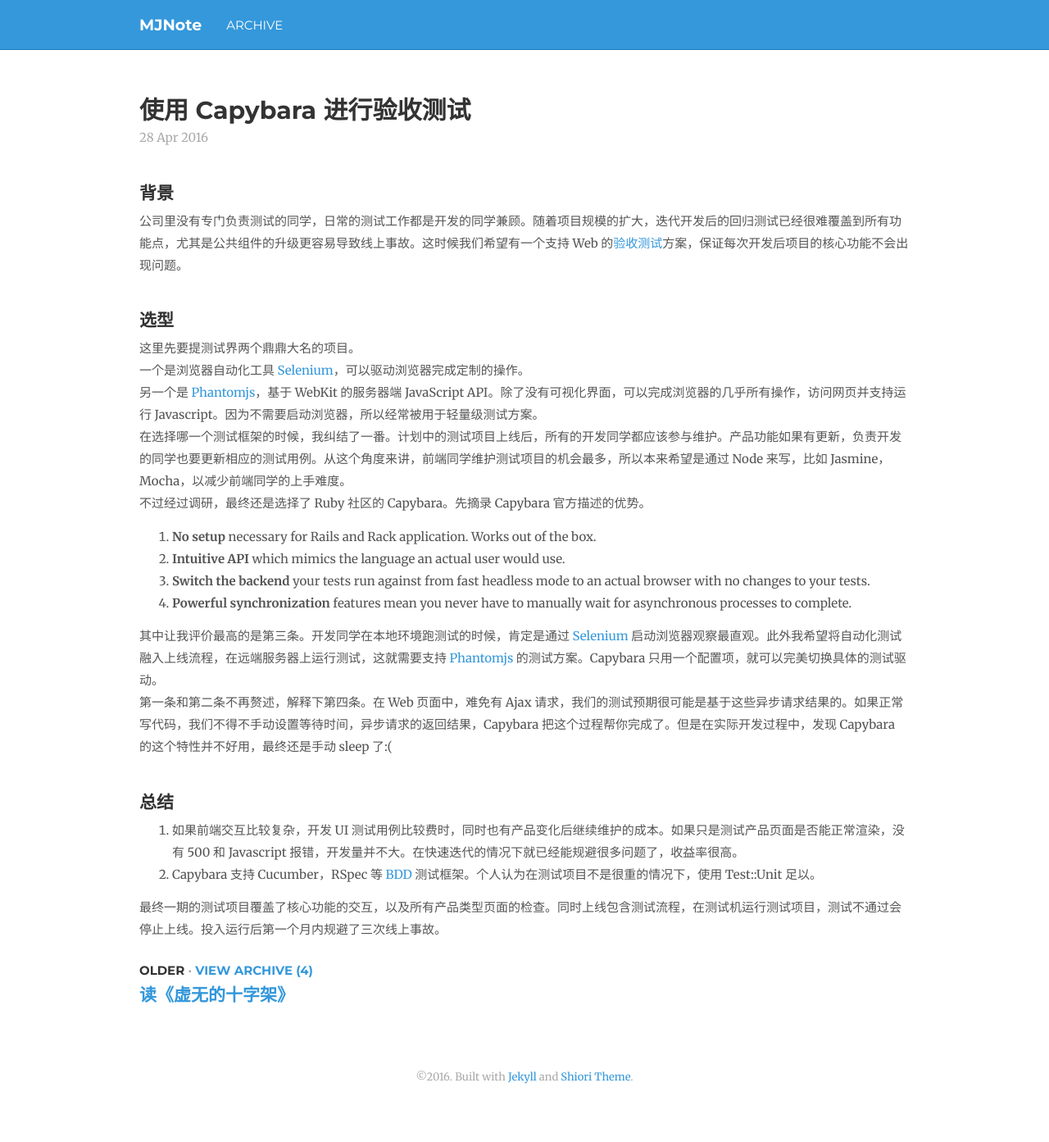
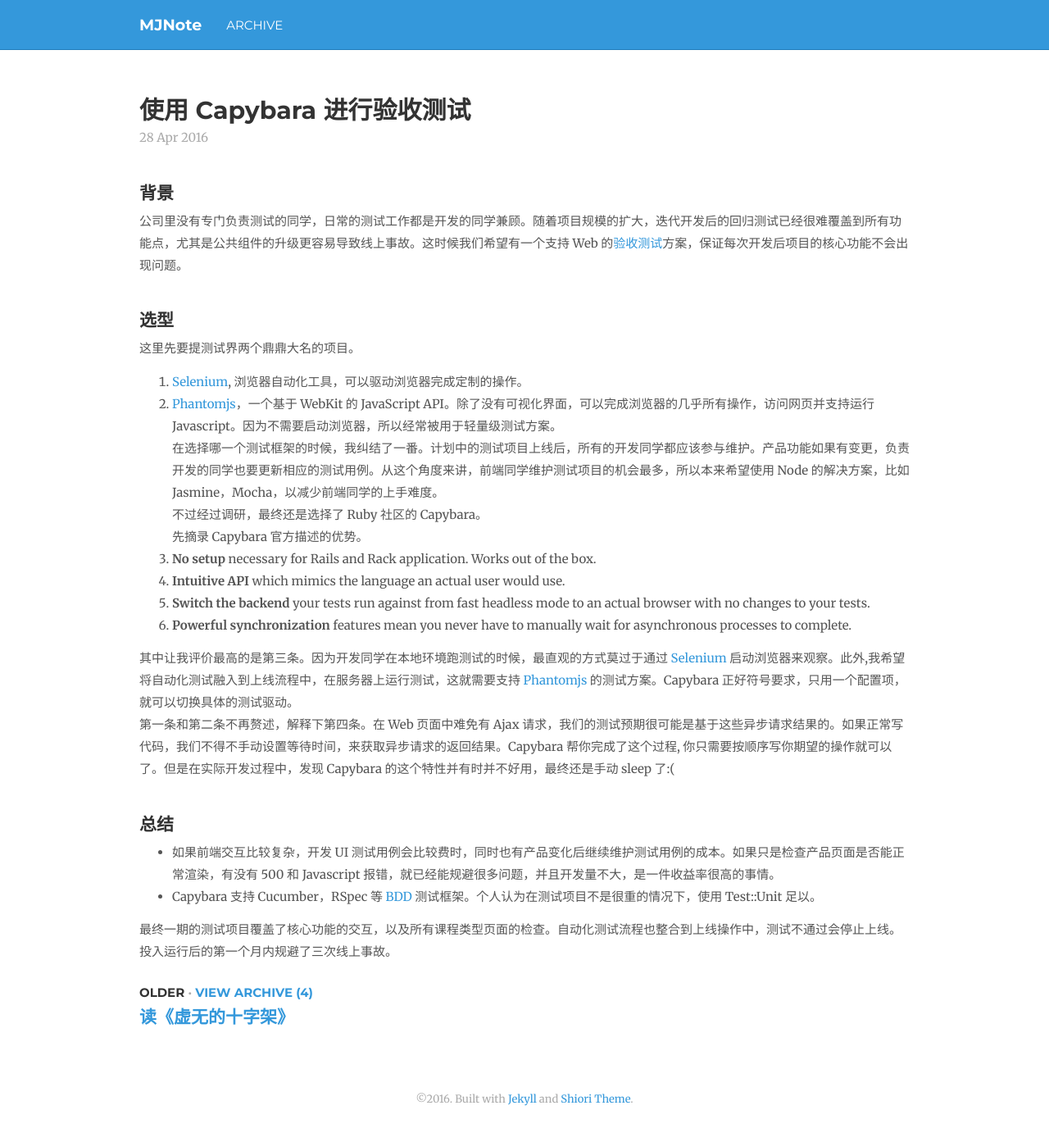
Before and after one commit to bittenApple/bittenApple.github.io, a Jekyll site: the page built from _posts/2016-04-28-acceptance-test-with-capybara.md, in a window 1280 px wide. Shown: the whole page at 82% size. Built offline with Jekyll 4.4.1, drawn with Linux system fonts in a browser that asks for light colours; nearby versions of some CDN libraries; comment, search, counter and statistics services are not loaded; before the commit the page ends 1366 px from its top, so only the background shows below that.

Commit message:
Fix sentences

```diff
--- a/_posts/2016-04-28-acceptance-test-with-capybara.md
+++ b/_posts/2016-04-28-acceptance-test-with-capybara.md
@@ -11,23 +11,24 @@ tags: [Capybara, Acceptance Test]
 
 ## 选型
 这里先要提测试界两个鼎鼎大名的项目。
-一个是浏览器自动化工具 [Selenium]，可以驱动浏览器完成定制的操作。
-另一个是 [Phantomjs]，基于 WebKit 的服务器端 JavaScript API。除了没有可视化界面，可以完成浏览器的几乎所有操作，访问网页并支持运行 Javascript。因为不需要启动浏览器，所以经常被用于轻量级测试方案。
-在选择哪一个测试框架的时候，我纠结了一番。计划中的测试项目上线后，所有的开发同学都应该参与维护。产品功能如果有更新，负责开发的同学也要更新相应的测试用例。从这个角度来讲，前端同学维护测试项目的机会最多，所以本来希望是通过 Node 来写，比如 Jasmine，Mocha，以减少前端同学的上手难度。
-不过经过调研，最终还是选择了 Ruby 社区的 Capybara。先摘录 Capybara 官方描述的优势。
+1. [Selenium], 浏览器自动化工具，可以驱动浏览器完成定制的操作。
+2. [Phantomjs]，一个基于 WebKit 的 JavaScript API。除了没有可视化界面，可以完成浏览器的几乎所有操作，访问网页并支持运行 Javascript。因为不需要启动浏览器，所以经常被用于轻量级测试方案。
+在选择哪一个测试框架的时候，我纠结了一番。计划中的测试项目上线后，所有的开发同学都应该参与维护。产品功能如果有变更，负责开发的同学也要更新相应的测试用例。从这个角度来讲，前端同学维护测试项目的机会最多，所以本来希望使用 Node 的解决方案，比如 Jasmine，Mocha，以减少前端同学的上手难度。
+不过经过调研，最终还是选择了 Ruby 社区的 Capybara。
+先摘录 Capybara 官方描述的优势。
 1. **No setup** necessary for Rails and Rack application. Works out of the box.
 2. **Intuitive API** which mimics the language an actual user would use.
 3. **Switch the backend** your tests run against from fast headless mode to an actual browser with no changes to your tests.
 4. **Powerful synchronization** features mean you never have to manually wait for asynchronous processes to complete.
 
-其中让我评价最高的是第三条。开发同学在本地环境跑测试的时候，肯定是通过 [Selenium] 启动浏览器观察最直观。此外我希望将自动化测试融入上线流程，在远端服务器上运行测试，这就需要支持 [Phantomjs] 的测试方案。Capybara 只用一个配置项，就可以完美切换具体的测试驱动。
-第一条和第二条不再赘述，解释下第四条。在 Web 页面中，难免有 Ajax 请求，我们的测试预期很可能是基于这些异步请求结果的。如果正常写代码，我们不得不手动设置等待时间，异步请求的返回结果，Capybara 把这个过程帮你完成了。但是在实际开发过程中，发现 Capybara 的这个特性并不好用，最终还是手动 sleep 了:(
+其中让我评价最高的是第三条。因为开发同学在本地环境跑测试的时候，最直观的方式莫过于通过 [Selenium] 启动浏览器来观察。此外,我希望将自动化测试融入到上线流程中，在服务器上运行测试，这就需要支持 [Phantomjs] 的测试方案。Capybara 正好符号要求，只用一个配置项，就可以切换具体的测试驱动。
+第一条和第二条不再赘述，解释下第四条。在 Web 页面中难免有 Ajax 请求，我们的测试预期很可能是基于这些异步请求结果的。如果正常写代码，我们不得不手动设置等待时间，来获取异步请求的返回结果。Capybara 帮你完成了这个过程, 你只需要按顺序写你期望的操作就可以了。但是在实际开发过程中，发现 Capybara 的这个特性并有时并不好用，最终还是手动 sleep 了:(
 
 ## 总结
-1. 如果前端交互比较复杂，开发 UI 测试用例比较费时，同时也有产品变化后继续维护的成本。如果只是测试产品页面是否能正常渲染，没有 500 和 Javascript 报错，开发量并不大。在快速迭代的情况下就已经能规避很多问题了，收益率很高。
-2. Capybara 支持 Cucumber，RSpec 等 [BDD](https://en.wikipedia.org/wiki/Behavior-driven_development) 测试框架。个人认为在测试项目不是很重的情况下，使用 Test::Unit 足以。
+- 如果前端交互比较复杂，开发 UI 测试用例会比较费时，同时也有产品变化后继续维护测试用例的成本。如果只是检查产品页面是否能正常渲染，有没有 500 和 Javascript 报错，就已经能规避很多问题，并且开发量不大，是一件收益率很高的事情。
+- Capybara 支持 Cucumber，RSpec 等 [BDD](https://en.wikipedia.org/wiki/Behavior-driven_development) 测试框架。个人认为在测试项目不是很重的情况下，使用 Test::Unit 足以。
 
-最终一期的测试项目覆盖了核心功能的交互，以及所有产品类型页面的检查。同时上线包含测试流程，在测试机运行测试项目，测试不通过会停止上线。投入运行后第一个月内规避了三次线上事故。
+最终一期的测试项目覆盖了核心功能的交互，以及所有课程类型页面的检查。自动化测试流程也整合到上线操作中，测试不通过会停止上线。投入运行后的第一个月内规避了三次线上事故。
 
 
 [Selenium]: http://www.seleniumhq.org/
```
